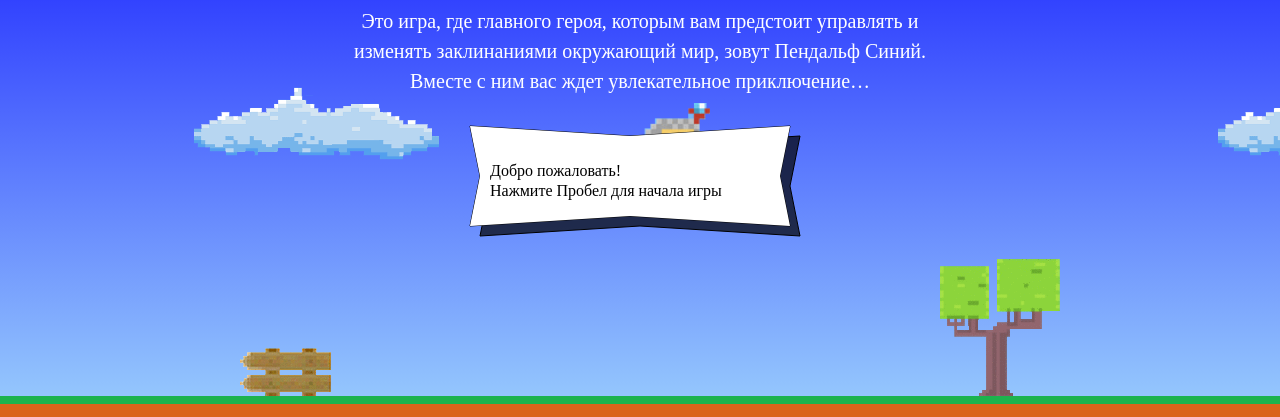
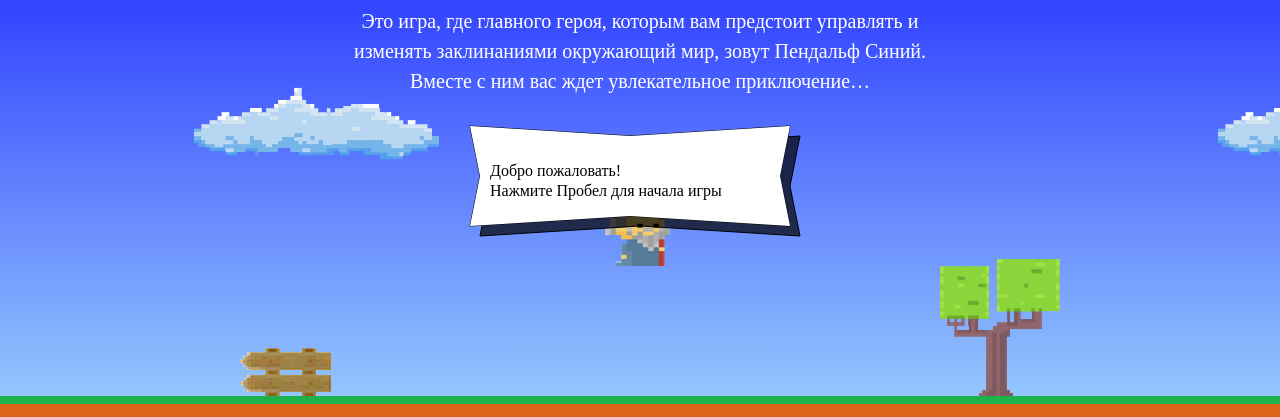
Before and after one commit to lebedevadare/824439-code-and-magick-19, a website: page index.html in a window 1280 px wide. Shown: the part 203-620 px from the top of the page. Drawn offline with Linux system fonts and the light colour scheme; a web font is replaced by a local one.

Commit message:
Исправления первого задания учебного проекта

```diff
--- a/index.html
+++ b/index.html
@@ -182,23 +182,24 @@
 </template>
 <script>
   var fireballSize = 22;
-    var getFireballSpeed = function (left) {
+  var getFireballSpeed = function (left) {
         return left ? 5 : 2;
     };
-    getFireballSpeed(true);
 
-    var wizardSpeed = 3;
-    var wizardWidth = 70;
+  var wizardSpeed = 3;
+  var wizardWidth = 70;
 
-    var getWizardHeight = function (wizardWidth) {
-        return wizardWidth * 1.333;
+  var getWizardHeight = function () {
+    wizardWidth * 133;
+    return wizardWidth;
     };
-    var getWizardX = function (width) {
-        return width * 0.5;
+
+  var getWizardX = function (width) {
+        return (width * 0.5) - (wizardWidth * 0.5);
     };
-    var wizarHeight = wizardWidth * 1.333;
-    var getWizardY = function (height) {
-        return height - (2 / 3 * height) - wizarHeight;
+
+  var getWizardY = function (height) {
+        return height - (2 / 3 * height) ;
     };
 
 </script>
```
